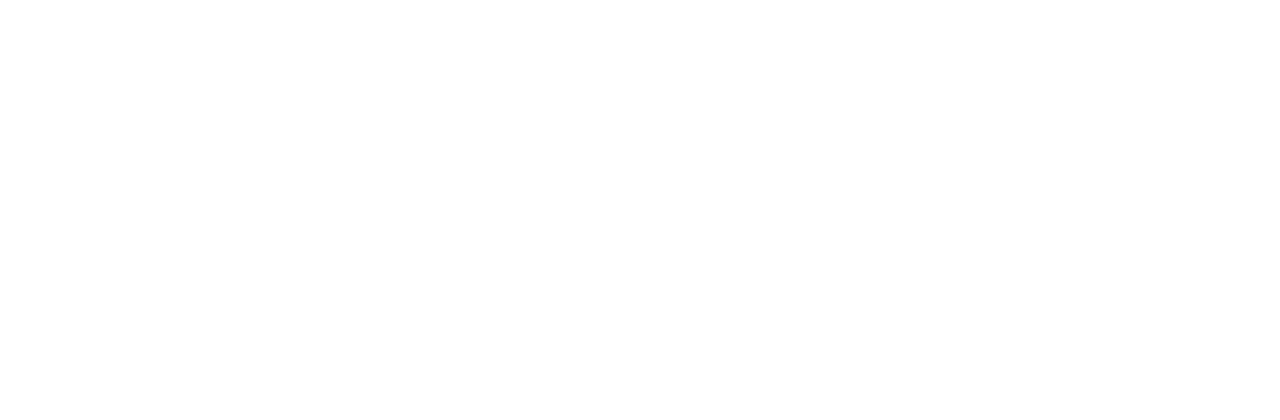
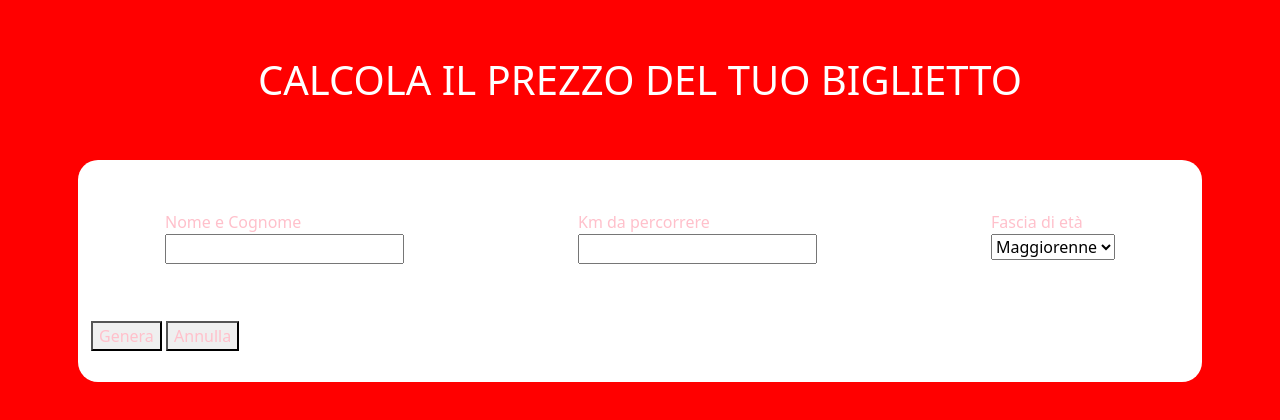
Before and after one commit to Dax2976/js-biglietto-treno-form, a plain HTML site: page index.html in a window 1280 px wide. Drawn offline with nearby package versions, Linux system fonts and the light colour scheme.

Commit message:
fatta prima parte layout da rivedere bene

```diff
--- a/index.html
+++ b/index.html
@@ -5,11 +5,51 @@
     <meta http-equiv="X-UA-Compatible" content="IE=edge">
     <meta name="viewport" content="width=device-width, initial-scale=1.0">
     <title>Biglietto treno</title>
+    <link href="https://cdn.jsdelivr.net/npm/bootstrap@5.1.3/dist/css/bootstrap.min.css" rel="stylesheet" integrity="sha384-1BmE4kWBq78iYhFldvKuhfTAU6auU8tT94WrHftjDbrCEXSU1oBoqyl2QvZ6jIW3" crossorigin="anonymous">
     <link rel="stylesheet" href="./js/css/style.css">
 </head>
 <body>
-
-
+    <div class="container p-2">
+        <h1 class="text-center text-uppercase text-white py-5 px-2">
+            Calcola il prezzo del tuo biglietto
+         </h1>
+         <div class="mainContent w-80">
+             <div class="priceContainer d-flex">
+                 <div class="user_name_last">
+                     <div class="text-align-center pink">
+                         Nome e Cognome
+                     </div>
+                     <div>
+                     <input id="nomeInput" type="text">
+                    </div>
+                 </div>
+                 <div class="km_percorrere">
+                     <div class="text-align-center pink">
+                        Km da percorrere
+                     </div>
+                     <div>
+                         <input type="text" name="" id="kmInput">
+                     </div>
+                 </div>
+                 <div class="fascia_eta">
+                     <div class="text-align-center pink">
+                         Fascia di età
+                     </div>
+                     <div class="">
+                         <select name="ageLista" id="ageList">
+                             <option value="maggiorenne">Maggiorenne</option>
+                             <option value="over">Over 65</option>
+                             <option value="minorenne">Minorenne</option>
+                         </select>
+                     </div>
+                 </div>
+             </div>
+             <div class="btn  text-align-center">
+                 <button class="pink" id="genera">Genera</button>
+                 <button class="pink" id="annulla">Annulla</button>
+             </div>
+         </div>
+    </div>
 
     <script src="./js/main.js"></script>
 </body>
--- a/js/css/style.css
+++ b/js/css/style.css
@@ -1,5 +1,24 @@
-*{
-    margin: 0;
-    padding: 0;
-    box-sizing: border-box;
+body{
+    background-color: red;
 }
+
+.mainContent{
+    background-color: white;
+    border-radius: 20px;
+    margin: auto;
+}
+
+.priceContainer{
+    padding: 50px 0;
+    justify-content: space-around;
+}
+
+.pink{
+    color: pink;
+
+}
+
+.btn{
+
+    padding-bottom: 30px;
+}
```
